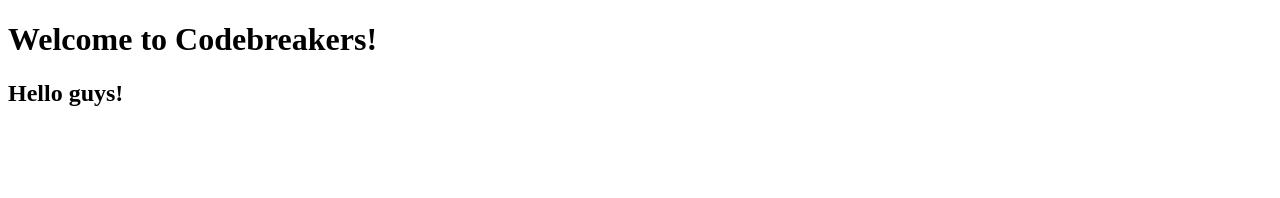
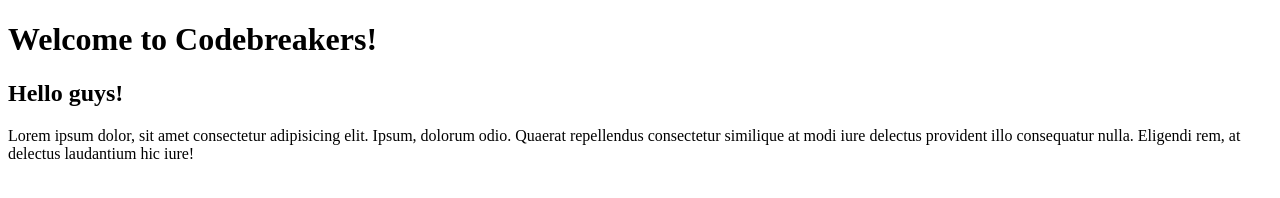
Before and after one commit to iamlokanath/codebreakersgit, a plain HTML site: page index.html in a window 1280 px wide. Drawn offline with Linux system fonts and the light colour scheme.

Commit message:
paragragh added

```diff
--- a/index.html
+++ b/index.html
@@ -8,5 +8,6 @@
 <body>
     <h1>Welcome to Codebreakers!</h1>
     <h2>Hello guys!</h2>
+    <p>Lorem ipsum dolor, sit amet consectetur adipisicing elit. Ipsum, dolorum odio. Quaerat repellendus consectetur similique at modi iure delectus provident illo consequatur nulla. Eligendi rem, at delectus laudantium hic iure!</p>
 </body>
 </html>
```
